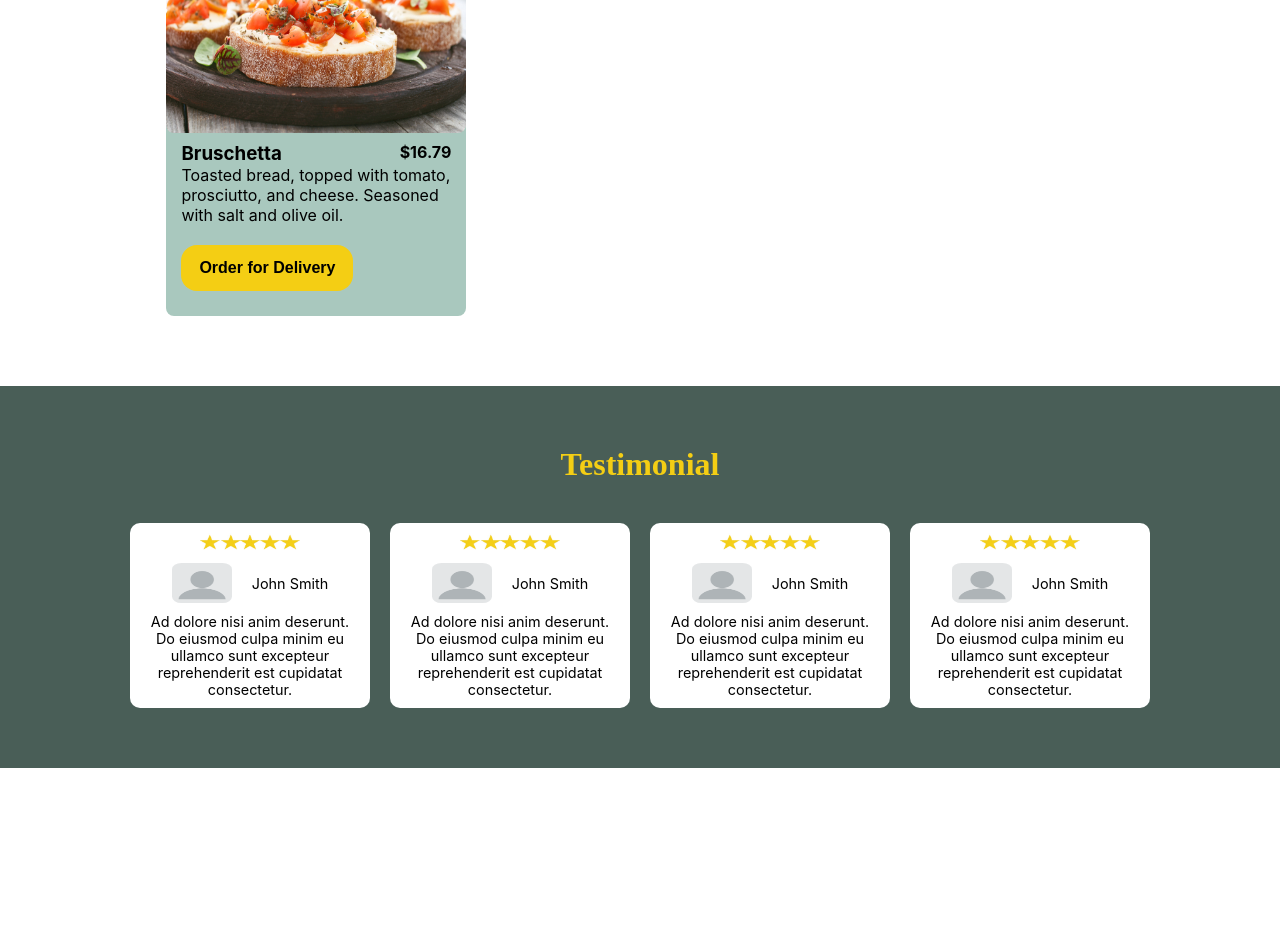
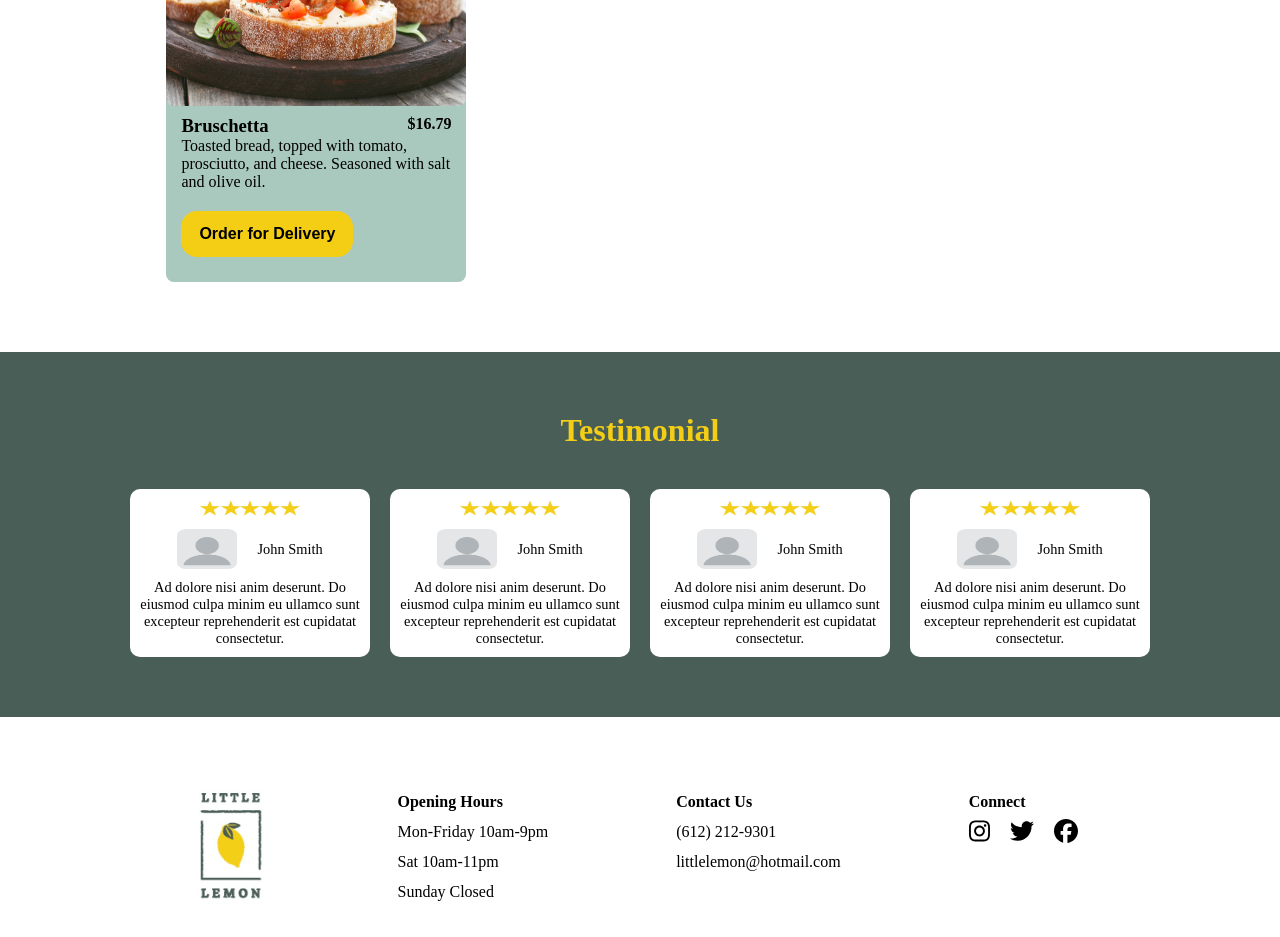
Before and after one commit to Mohamed-Ahlam/BookingLittleLemon-react, a React (Create React App) app: page / in a window 1280 px wide. Shown: the part 1120-2057 px from the top of the page. Before the commit the page ends 1958 px from the top, so only its background shows below. Built offline with nearby package versions, Linux system fonts and the light colour scheme; the HTML template or start-up script is replaced by a standard one.

Commit message:
did footer responsive

```diff
--- a/src/App.css
+++ b/src/App.css
@@ -193,6 +193,7 @@ border-radius: 8px;
 }
 .cardInfo{
 padding: 5px 15px;
+font-family: Markazi;
 }
 
 .cardHeader{
@@ -213,7 +214,7 @@ font-weight: bolder;
   .testimonial h2{
     font-size: 2rem;
     color:#F4CE14;
-      font-family: Markazi                                                                                              n mmv;
+      font-family: Markazi;
   }
 
   .ratingsContainer{
@@ -227,6 +228,7 @@ font-weight: bolder;
     padding: 10px;
     border-radius: 10px;
     font-size: 0.9rem;
+    font-family: Markazi;
     /* display: flex; */
     width: 240px;
     background-color: white;
@@ -251,6 +253,28 @@ font-weight: bolder;
     border-radius: 16%;
 }
 
+                                        /* footer */
+.footer{
+  margin-top:70px;
+  margin-bottom:30px;
+
+  display: flex;
+  justify-content: center;
+  align-items: start;
+  gap:10%;
+  flex-wrap: wrap;
+
+  font-size: 1rem;
+  font-family: Markazi;
+  font-weight: 100;
+}
+.footer > *{
+  line-height: 30px;
+}
+.footer img{
+  max-width: 100%;
+  height: 120px;
+}
 
   @media screen and (max-width: 768px){
 
--- a/src/App.js
+++ b/src/App.js
@@ -46,7 +46,7 @@ function App() {
           <Route path='/booking' exact element={<BookingPage />}/>
 
           </Routes>
-        {/* <Footer/> */}
+        <Footer/>
       </>
     </Router>
   );
```
